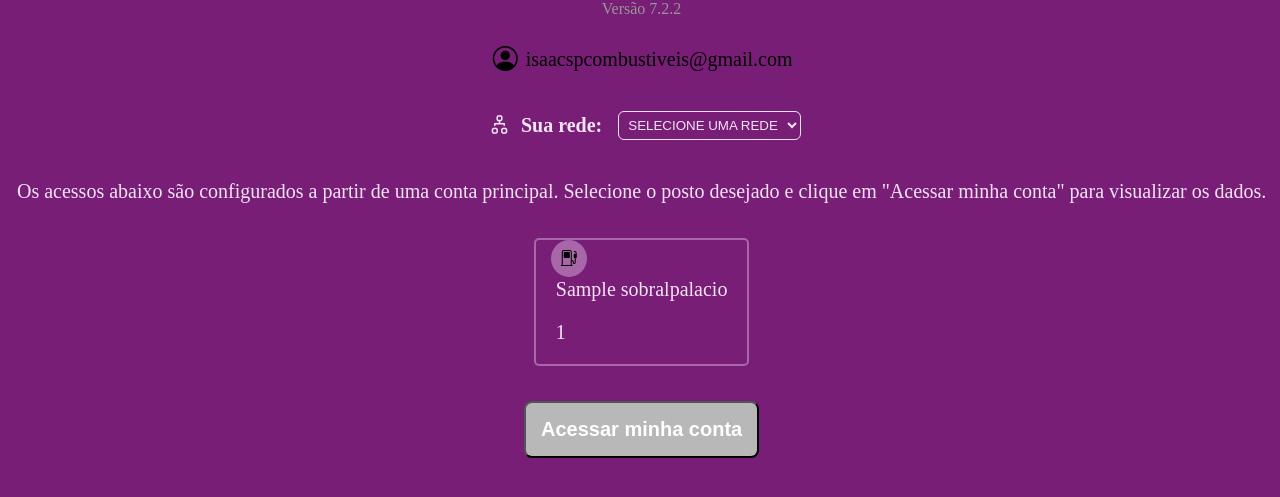
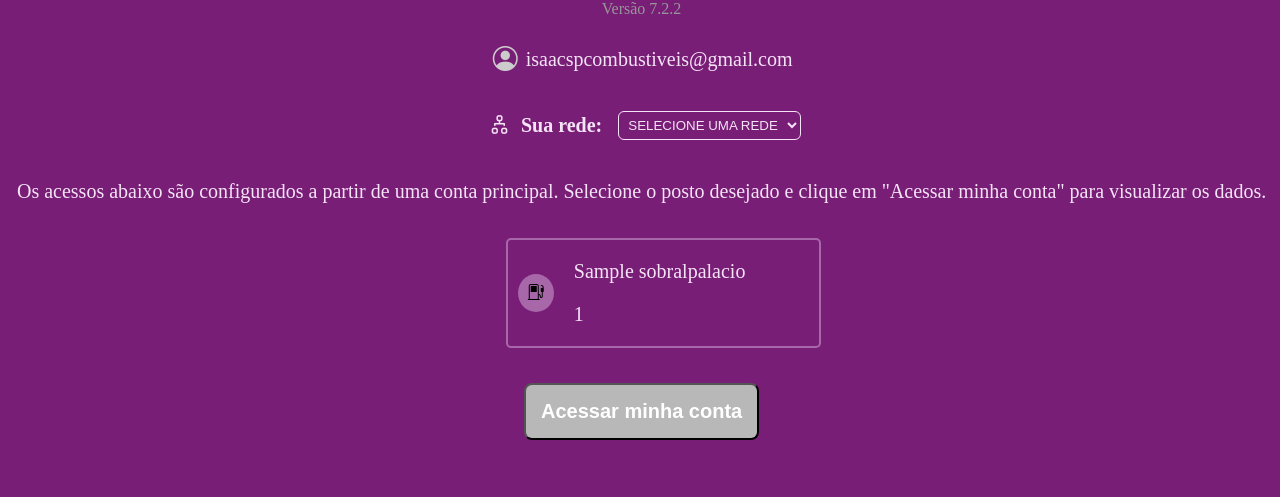
Before and after one commit to Isaac-Gomes-085/Cadastramento, a Django app: page / in a window 1280 px wide. Shown: the part 88-585 px from the top of the page. Run offline with Django 5.2, Linux system fonts and the light colour scheme; tables that the repository leaves empty hold one stand-in row (values such as "Sample post").

Commit message:
in progress

```diff
--- a/register/static/style/home.css
+++ b/register/static/style/home.css
@@ -49,9 +49,11 @@ body {
     padding: 5px;
     font-size: 25px;
     cursor: pointer;
+    color: var(--color-btn);
 }
 
 .email_client {
+    color: var(--text-Geral);
     padding: 3px;
     font-size: 20px;
 }
@@ -114,10 +116,13 @@ body {
     background-color: var(--color-icons-fuel_pump);
     border-radius: 50%;
     padding: 10px;
-    margin: 5px;
+    margin: auto;
+    grid-area: 1 / 1 / 4 / 2;
 }
 
 .box_list {
+    width: 100%;
+    height: auto;
     background-color: var(--bg-Geral-container);
     border-radius: 5px;
     margin: 10px;
@@ -125,25 +130,32 @@ body {
     padding: 10px;
     cursor: pointer;
     border: 2px solid var(--color-icons-fuel_pump);
-    transition: all .5s;
+    transition: all 0.5s;
+    display: grid;
+    justify-content: start;
+    position: relative;
+    overflow: hidden;
 }
 
 .box_list:hover {
+    display: grid;
     background-color: #250050;
     transition: all .8s;
 }
 
 #item_listView {
+    grid-area: 1 / 2 / 3 / 2;
     justify-content: space-around;
     font-size: 20px;
-    padding: 10px;
+    padding: 10px 20px 10px 20px;
     color: var(--text-Geral);
     list-style: none;
 }
 #item_listView_code_client {
+    grid-area: 3 / 2 / 4 / 3;
     justify-content: space-around;
     font-size: 20px;
-    padding: 10px;
+    padding: 10px 20px 10px 20px;
     color: var(--text-Geral);
     list-style: none;
 }
```
